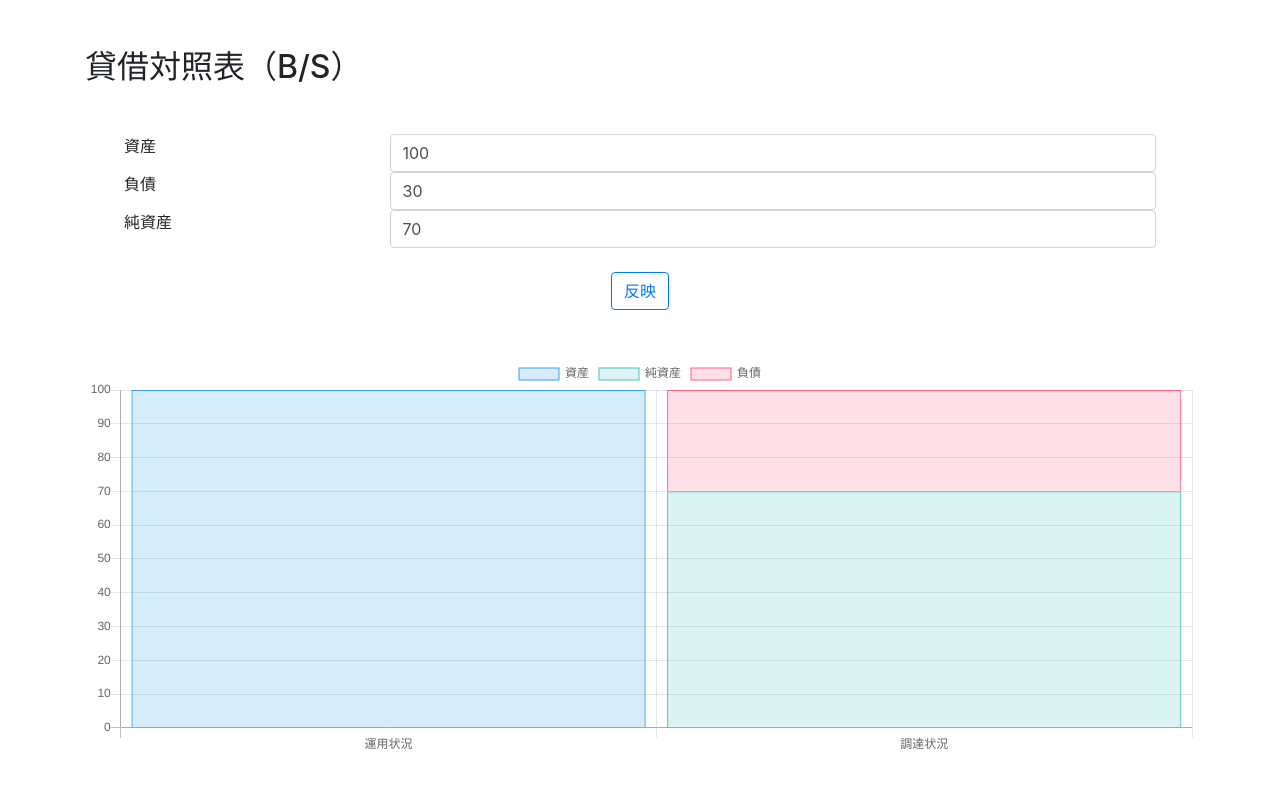
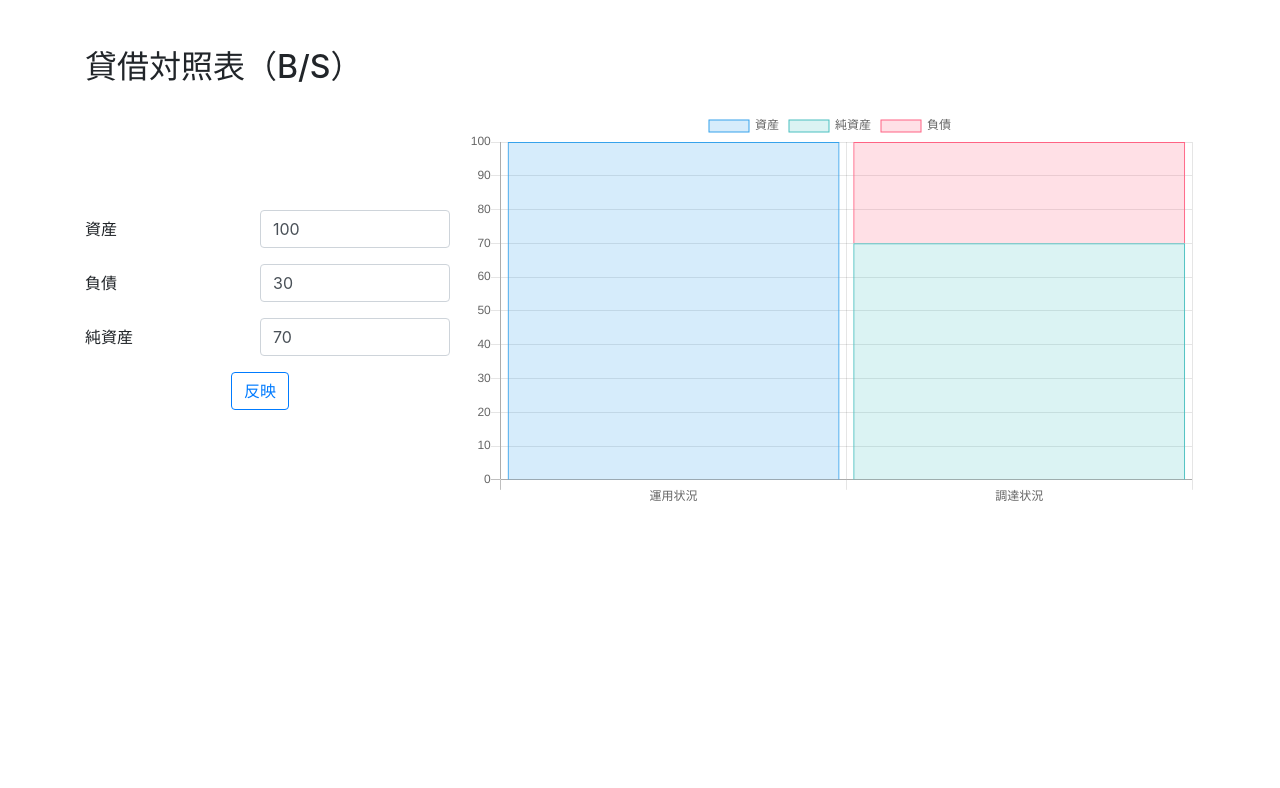
Before and after one commit to negi524/ir_graph, a Nuxt app: page /bs in a window 1280 px wide. Shown: the top 788 px of the page. Built offline with nearby package versions, Linux system fonts and the light colour scheme.

Commit message:
貸借対照表のレイアウト変更

```diff
--- a/pages/bs.vue
+++ b/pages/bs.vue
@@ -1,27 +1,31 @@
 <template>
   <div class="container">
     <h2 class="mt-5">貸借対照表（B/S）</h2>
-    <div class="row my-5 mx-4">
-      <div class="col-3"><label>資産</label></div>
-      <div class="col-9">
-        <b-form-input v-model="assets" type="number" placeholder="資産" />
+    <div class="row mt-4">
+      <div class="col-4 my-auto">
+        <div class="form-group row">
+          <label class="col-6 col-form-label">資産</label>
+          <b-form-input v-model="assets" class="col-6" type="number" />
         </div>
-      <div class="col-3"><label>負債</label></div>
-      <div class="col-9">
-        <b-form-input v-model="liabilities" type="number" placeholder="負債" />
+        <div class="form-group row">
+          <label class="col-6 col-form-label">負債</label>
+          <b-form-input v-model="liabilities" class="col-6" type="number" />
         </div>
-      <div class="col-3"><label>純資産</label></div>
-      <div class="col-9">
-        <b-form-input v-model="netAssets" type="number" placeholder="純資産" />
+        <div class="form-group row">
+          <label class="col-6 col-form-label">純資産</label>
+          <b-form-input v-model="netAssets" class="col-6" type="number" />
         </div>
+        <div class="row mt-3">
           <b-button
-        class="mt-4 mx-auto"
+            class="mx-auto"
             variant="outline-primary"
             @click="fillData()"
             >反映
           </b-button>
         </div>
-    <balance-sheet :chart-data="datacollection" />
+      </div>
+      <balance-sheet class="col-8" :chart-data="datacollection" />
+    </div>
   </div>
 </template>
 
```
Lines whose indentation alone changed are shown as unchanged.
